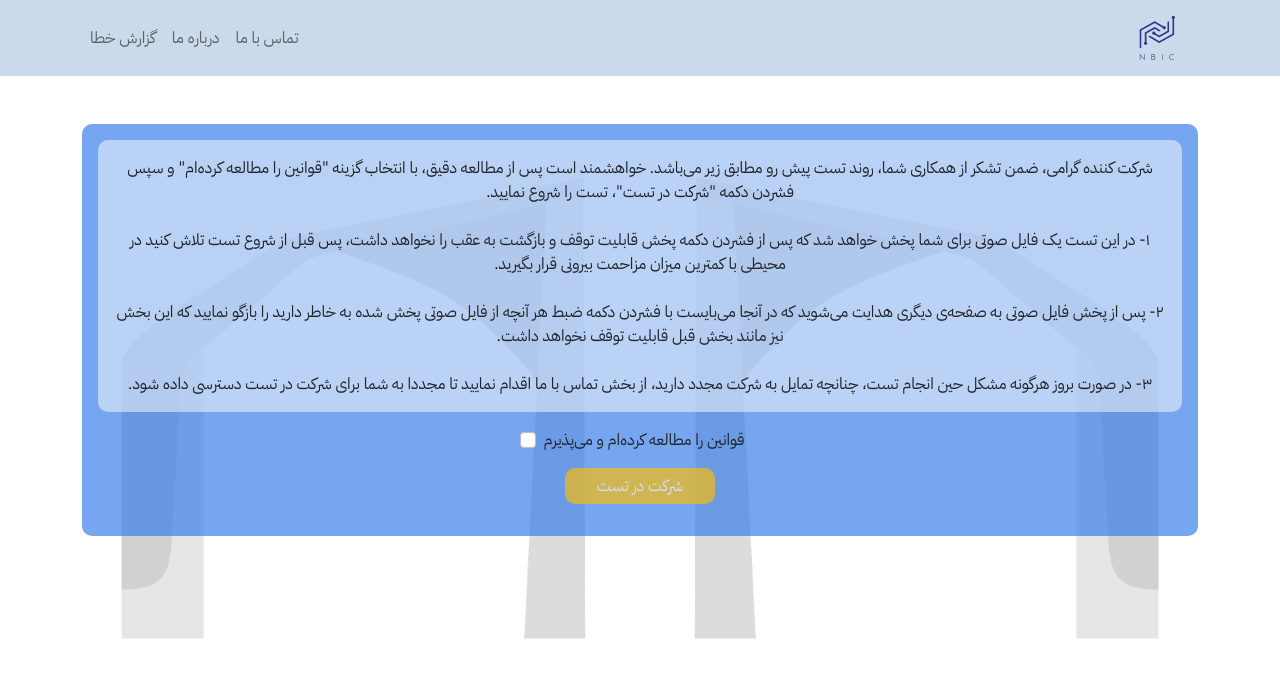
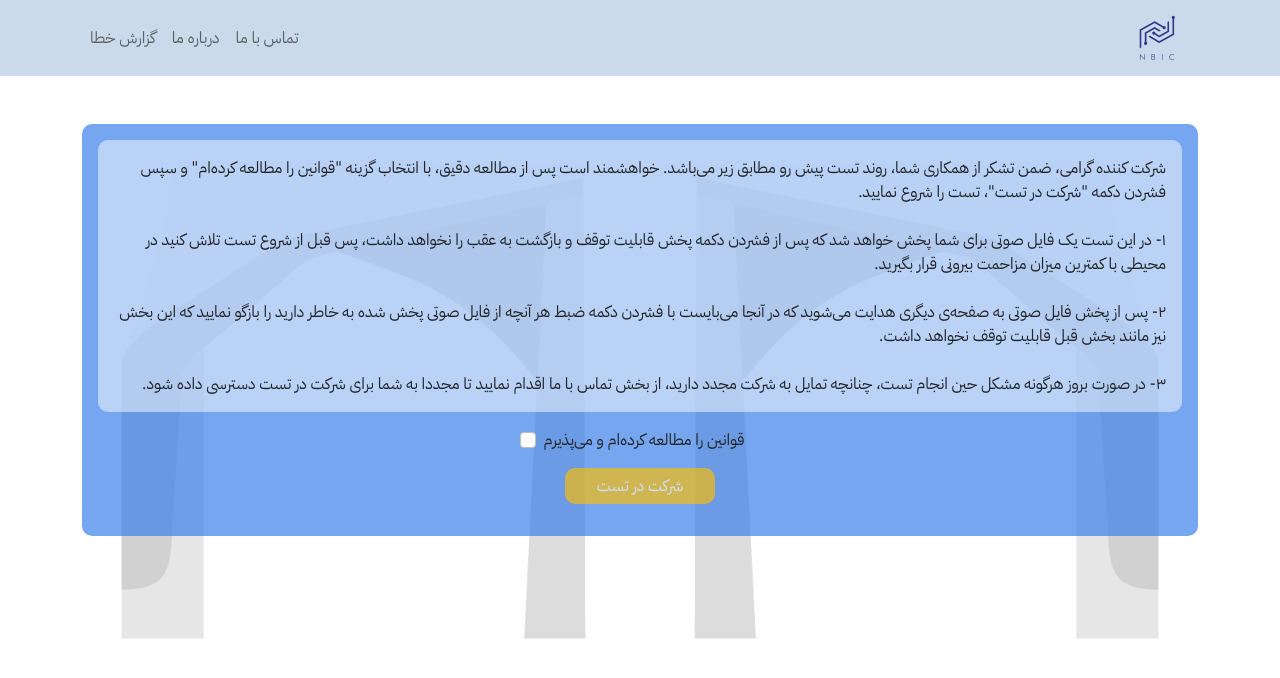
Before and after one commit to FatemehIzadi/NBIC-Project, a React (Create React App) app: page / in a window 1280 px wide. Shown: the top 678 px of the page. Built offline with nearby package versions, Linux system fonts and the light colour scheme; a web font is replaced by a local one.

Commit message:
rtl problem fixed

```diff
--- a/src/playVoicePage/PlayVoice.js
+++ b/src/playVoicePage/PlayVoice.js
@@ -43,7 +43,7 @@ class PlayVoice extends React.Component {
             {!this.state.isPlaying &&
 
             <div>
-              <p dir="rtl">
+              <p className="text-center" dir="rtl">
             با فشردن دکمه پخش، فایل صوتی را بادقت بشنوید.
               </p>
 
--- a/src/recordVoice/RecordVoice.css
+++ b/src/recordVoice/RecordVoice.css
@@ -16,11 +16,6 @@
     border-radius: 10px !important;
 }
 
-p {
-    text-align: center;
-  }
-
-
 .recordButton,
 .stopButton {
     background-color: #FFBF00 !important;
--- a/src/recordVoice/RecordVoice.js
+++ b/src/recordVoice/RecordVoice.js
@@ -41,7 +41,7 @@ class RecordVoice extends React.Component {
                 // hidden
                 // = {this.props.hideVoiceRecorder}
                 >
-                <p dir="rtl">
+                <p className='text-center' dir="rtl">
                    دکمه ضبط صدا رو بزنید و سعی کنید بخشی از داستان رو که شنیدید، تا آنجا که در خاطر دارید بازگو کنید.
                 </p>
                 <AudioReactRecorder
```
